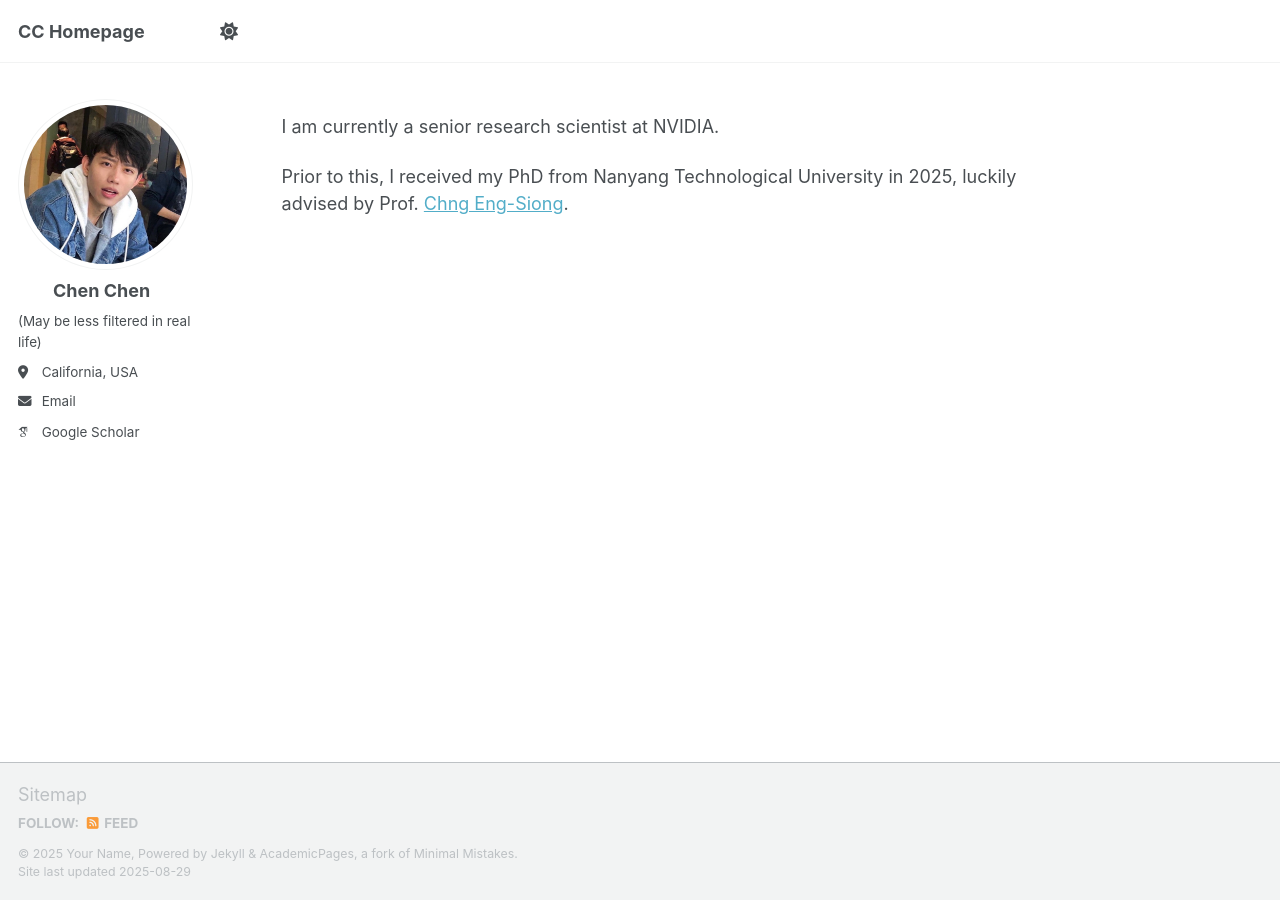
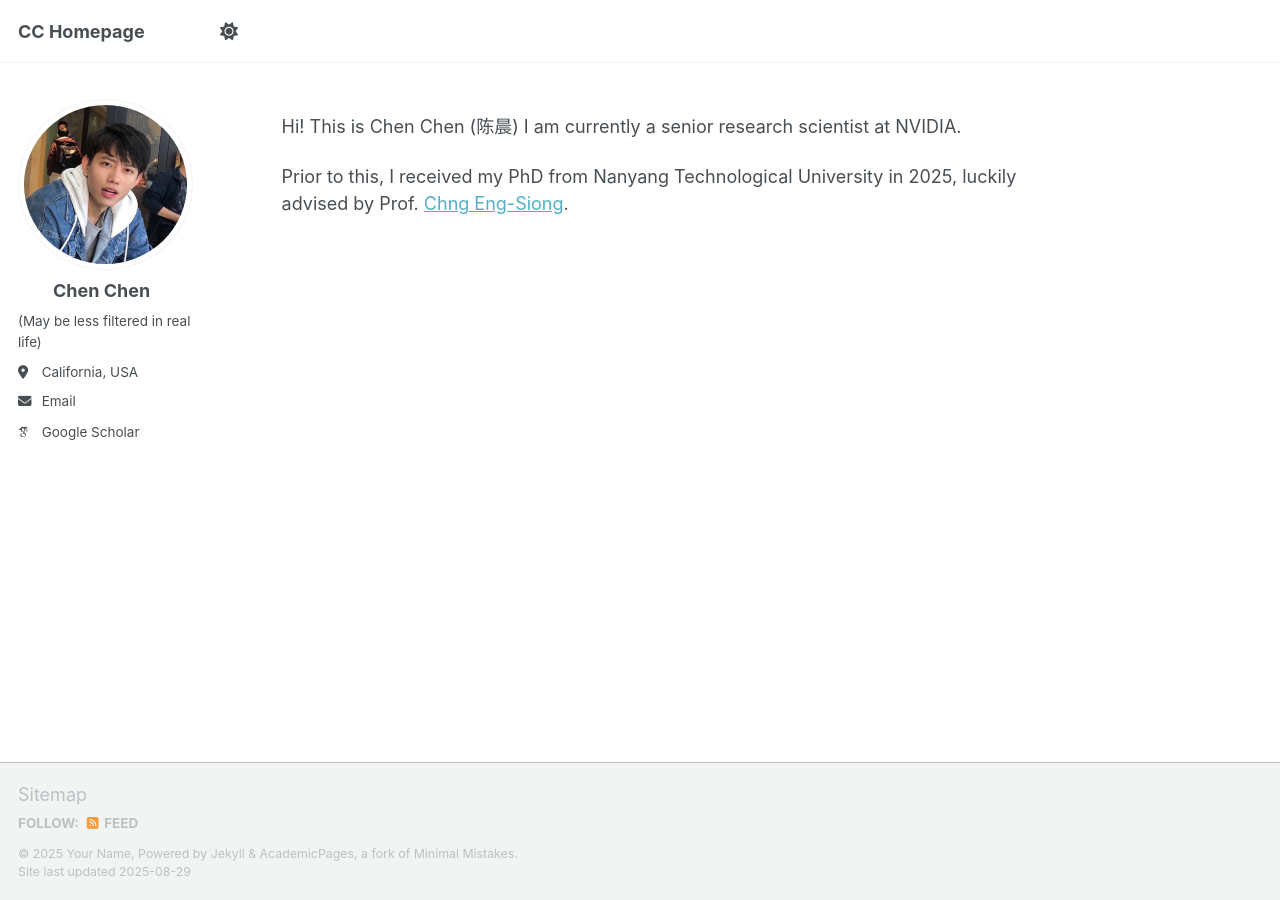
Before and after one commit to cchen1436/cchen1436.github.io, a Jekyll site: the page built from _pages/about.md, in a window 1280 px wide. Built offline with Jekyll 4.4.1, drawn with Linux system fonts in a browser that asks for light colours; some web fonts are replaced; a script that is not in the unit is left out.

Commit message:
Update about.md

```diff
--- a/_pages/about.md
+++ b/_pages/about.md
@@ -8,6 +8,6 @@
 ---
 
 
-I am currently a senior research scientist at NVIDIA.
+Hi! This is Chen Chen (陈晨) I am currently a senior research scientist at NVIDIA.
 
 Prior to this, I received my PhD from Nanyang Technological University in 2025, luckily advised by Prof. [Chng Eng-Siong](https://scholar.google.com/citations?user=FJodrCcAAAAJ&hl=en).
```
